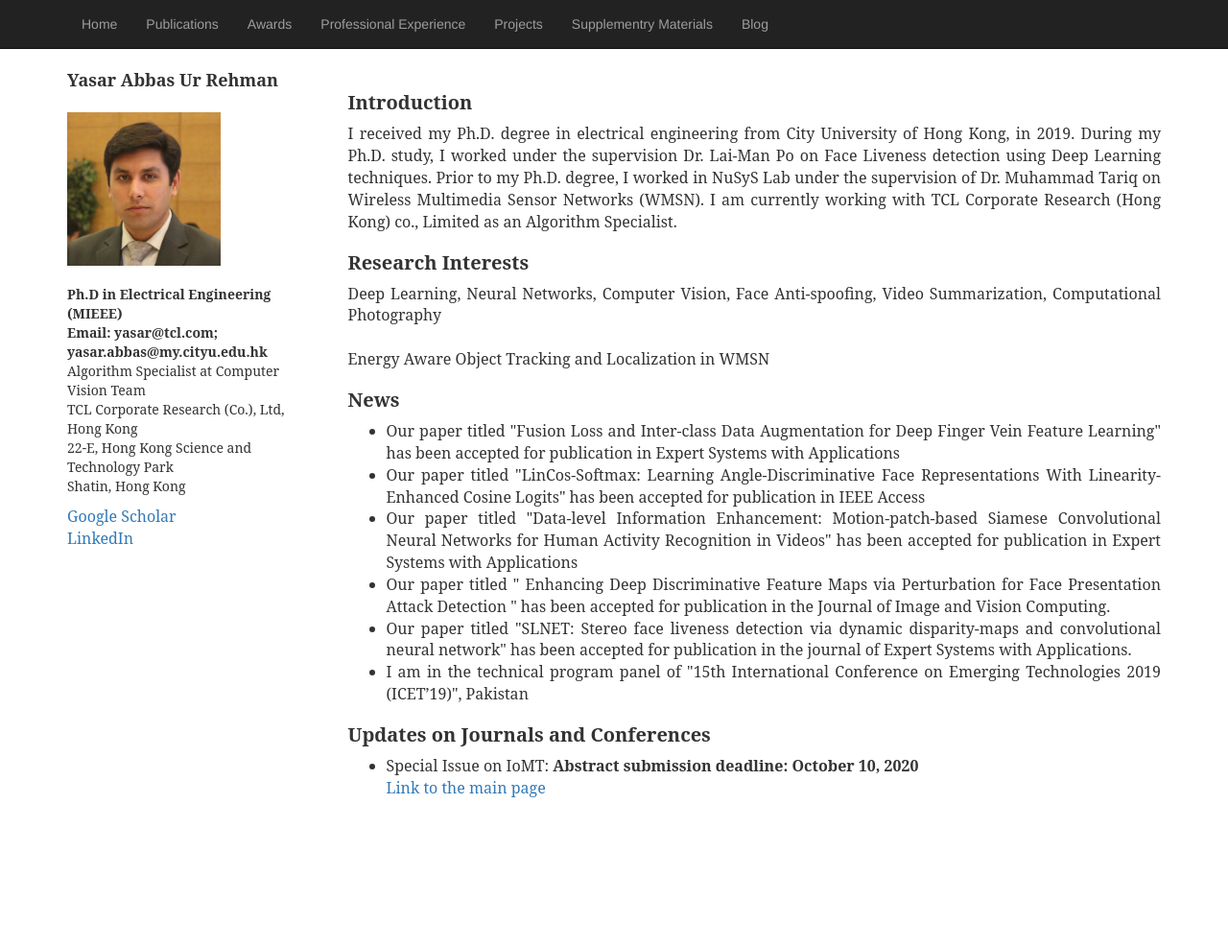
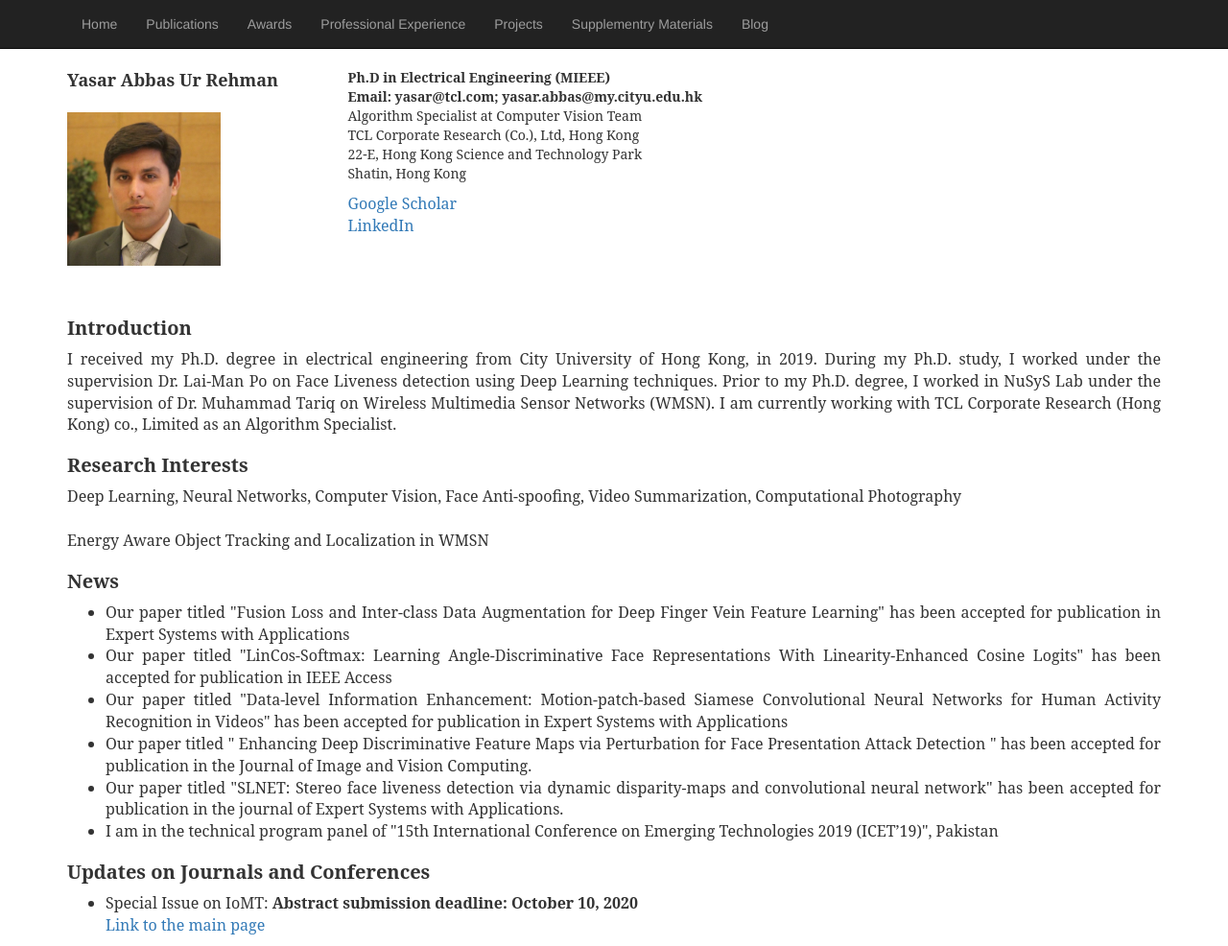
Before and after one commit to yasar-rehman/yasar, a Jekyll site: the page built from index.html, in a window 1280 px wide. Shown: the whole page at 96% size. Built offline with Jekyll 4.4.1, drawn with Linux system fonts in a browser that asks for light colours; some web fonts are replaced; before the commit the page ends 900 px from its top, so only the background shows below that.

Commit message:
Update index.html

```diff
--- a/index.html
+++ b/index.html
@@ -10,6 +10,8 @@ title: yasar
                		 <div style="font-family: 'Serif', Times New Roman; font-size: 18px;"><b>Yasar Abbas Ur Rehman</b></div><br>
 			  <div><img class="img-responsive" src="images/my_profile.jpg" alt="" style="width:160px;height:160px;">
 			  </div><br>
+			</div>
+			<div class=col-md-9 pull-right">
 				<div style="font-family: 'Serif', Times New Roman; font-size: 16x"><b>Ph.D in Electrical Engineering (MIEEE)</b></div>
                 		<div style="font-family: 'Serif', Times New Roman; font-size: 12x">
 				<p><b>Email: yasar@tcl.com; yasar.abbas@my.cityu.edu.hk </b><br>
@@ -23,7 +25,7 @@ title: yasar
              			<div style="font-family: 'Serif', Times New Roman; font-size: 16px"><a href="https://www.linkedin.com/in/yasssukhan/">LinkedIn</a></div>
             		</div>
 
-             <div class="col-md-9 pull-right">
+             <div class="col-md-12 pull-right">
 	      <div style="margin-top:3%; text-align:justify; font-family: 'Serif', Times New Roman; font-size: 18px">
 			<h1 style="font-family: 'Serif', Times New Roman; font-size: 20px"><b>Introduction</b></h1>
 			<p style="font-family: 'Serif', Times New Roman; font-size: 16px"> I received my Ph.D. degree in electrical engineering from City University of Hong Kong, in 2019.
```
